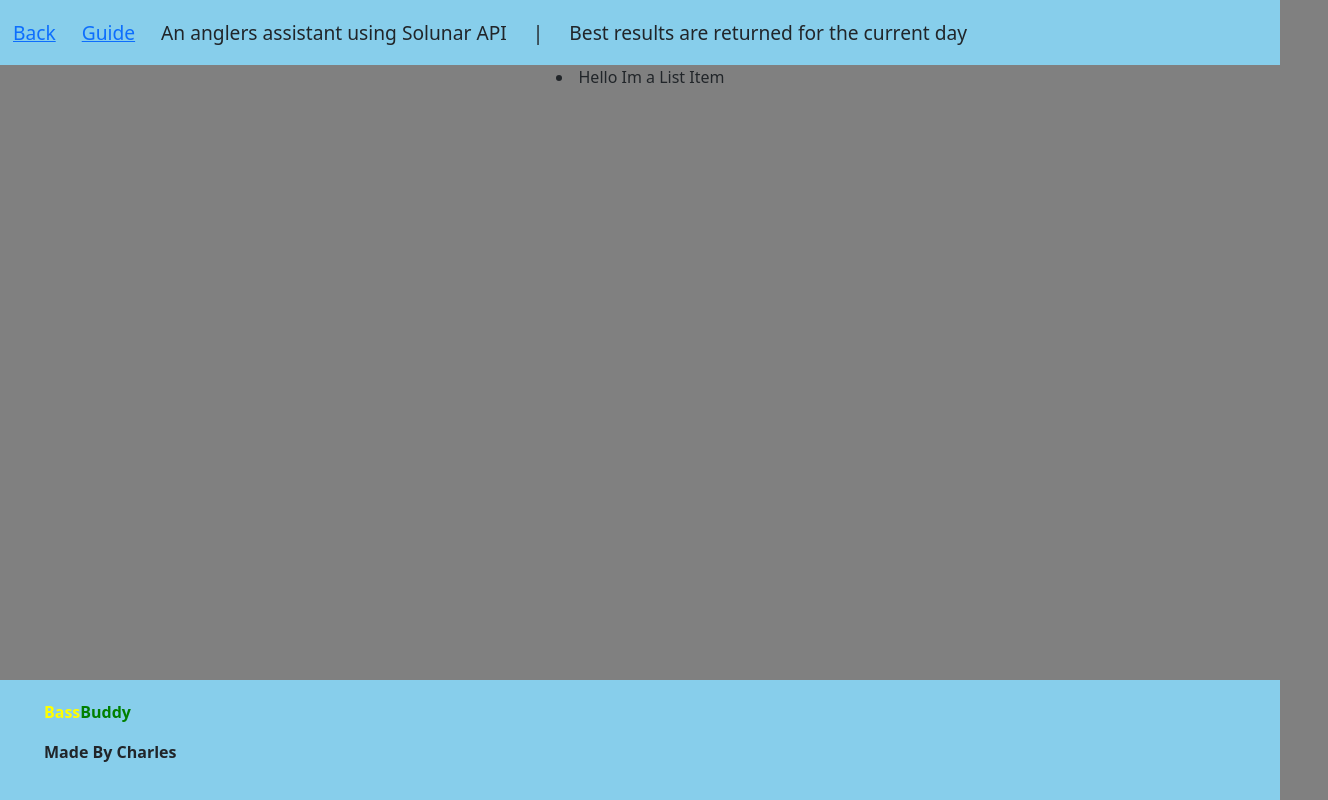
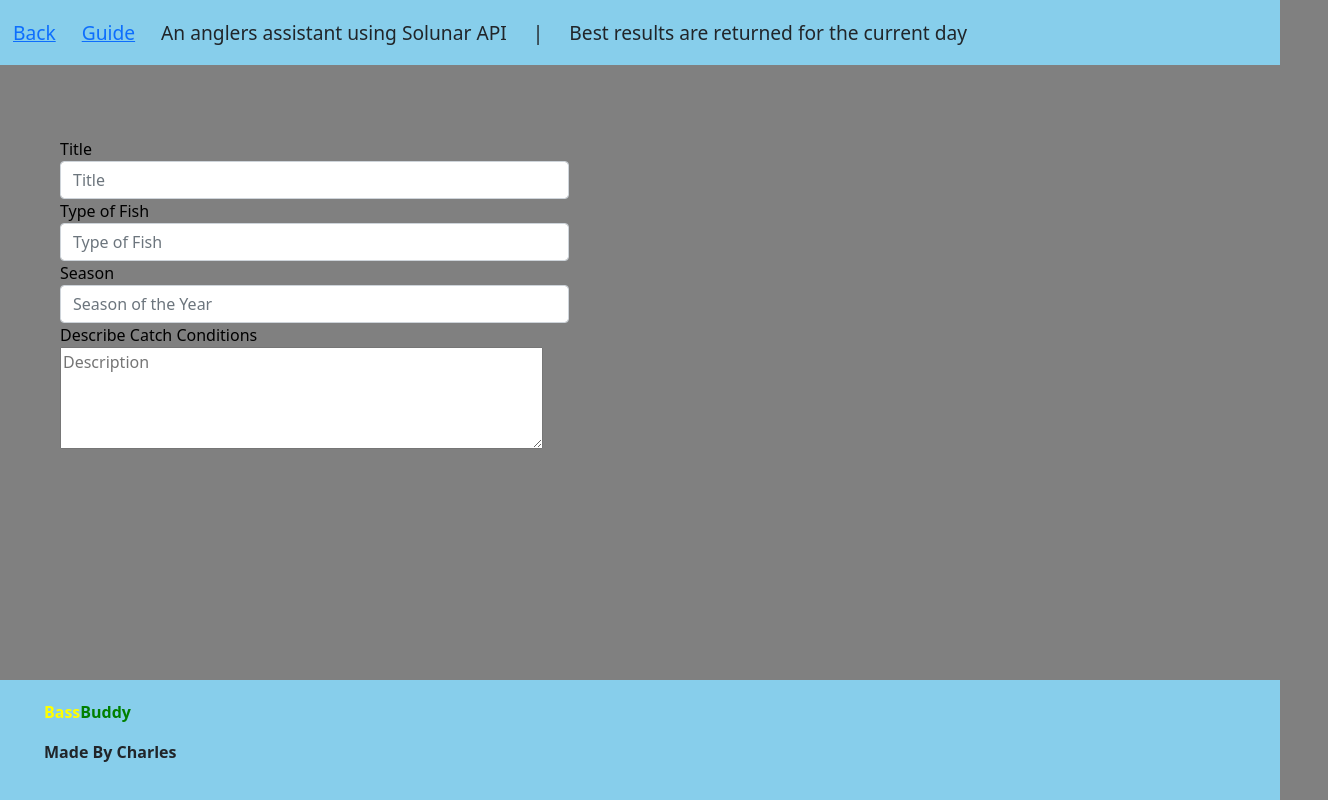
Before and after one commit to cchester11/bassBuddy, a website: page public/catchLog.html in a window 1280 px wide. Shown: the whole page, 1328 px wide, since content can reach past the window. Drawn offline with nearby package versions, Linux system fonts and the light colour scheme.

Commit message:
catchLog page design worked on. form created

```diff
--- a/public/catchLog.html
+++ b/public/catchLog.html
@@ -22,9 +22,36 @@
       <h6 class="header">|</h6>
       <h6 class="header">Best results are returned for the current day</h6>
     </nav>
-    <section class="d-flex justify-content-center align-items-center col">
-      <li>Hello Im a List Item</li>
-    </section>
+    <br>
+      <div class="container-fluid d-flex align-items-start m-5">
+        <div class="col cols-2">
+          <form>
+            <div class="row justify-content-start">
+              <div class="col-5">
+                <label for="catchTitle">Title</label>
+                <input id="catchTitle" placeholder="Title" name="catchTitle" type="text" class="form-control"/>
+              </div>
+            </div>
+            <div class="row justify-content-start">
+              <div class="col-5">
+                <label for="catchType">Type of Fish</label>
+                <input id="catchType" placeholder="Type of Fish" name="catchType" type="text" class="form-control"/>
+              </div>
+            </div>
+            <div class="row justify-content-start">
+              <div class="col-5">
+                <label for="season">Season</label>
+                <input id="season" name="season" placeholder="Season of the Year" type="text" class="form-control"/>
+              </div>
+            </div>
+            <div class="row justify-content-start">
+              <div class="col-5">
+                <label for="catchDescription">Describe Catch Conditions</label>
+                <textarea id="catchDescription" name="catchDescription" placeholder="Description" rows="4" cols="50"></textarea>
+              </div>
+            </div>
+          </form>
+        </div>
     <footer id="footer" class="d-flex justify-content-start align-items-center">
       <div class="container row cols">
         <p><span id="bass">Bass</span><span id="buddy">Buddy</span></p>
```
